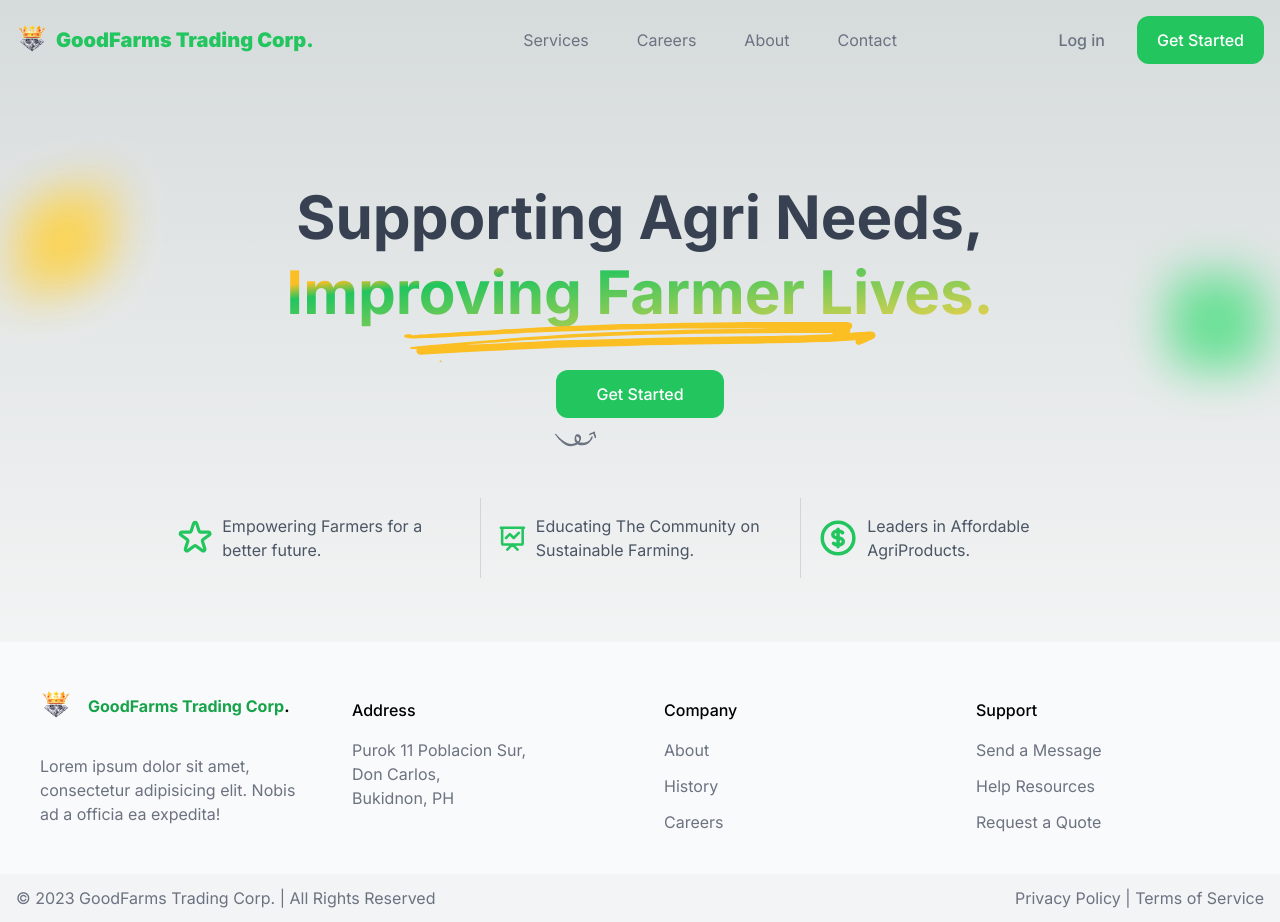
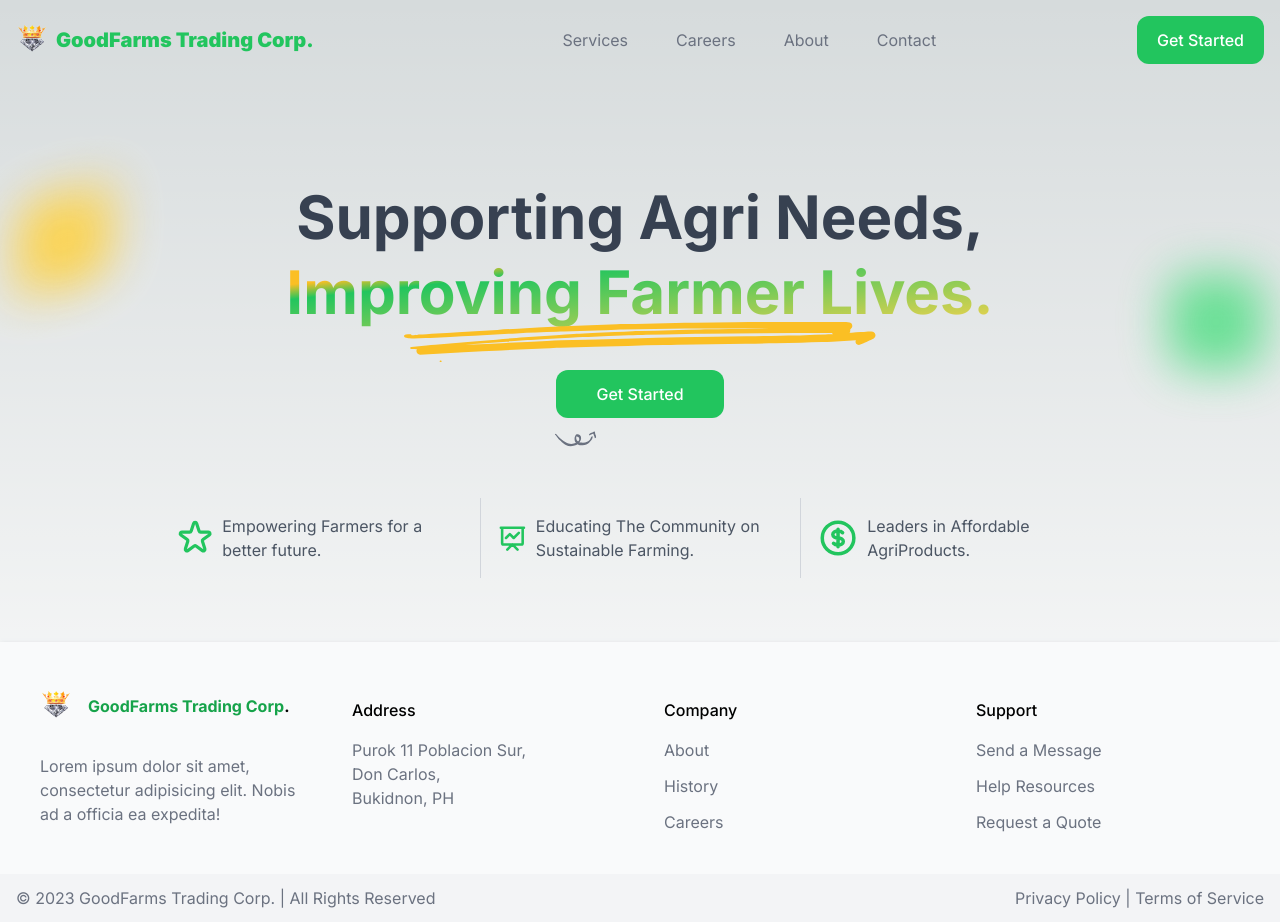
Before and after one commit to berteng90/gtc_landing, a Next.js app: page / in a window 1280 px wide. Built offline with nearby package versions, Linux system fonts and the light colour scheme.

Commit message:
Removed Login Button

```diff
--- a/components/Footer.js
+++ b/components/Footer.js
@@ -1,6 +1,6 @@
 export const Footer = () => {
   return (
-    <footer class="bg-gray-50">
+    <footer class="bg-gray-50 shadow-gray-500 shadow-md">
       <div class="mx-auto grid max-w-screen-xl gap-y-8 gap-x-12 px-4 py-10 md:grid-cols-2 xl:grid-cols-4 xl:px-10">
         <div class="max-w-sm">
           <div class="mb-6 flex h-12 items-center space-x-2">
--- a/components/NavBar.js
+++ b/components/NavBar.js
@@ -75,13 +75,6 @@ export const NavBar = () => {
             <a
               href="#"
               title=""
-              class="whitespace-nowrap rounded font-medium transition-all duration-200 focus:outline-none text-gray-500 focus:ring-1 focus:ring-amber-300 focus:ring-offset-2 hover:text-opacity-50"
-            >
-              Log in
-            </a>
-            <a
-              href="#"
-              title=""
               class="whitespace-nowrap rounded-xl bg-green-500 px-5 py-3 font-medium text-white transition-all duration-200 focus:outline-none focus:ring-2 focus:ring-amber-300 focus:ring-offset-2 hover:bg-amber-300"
             >
               Get Started
```
